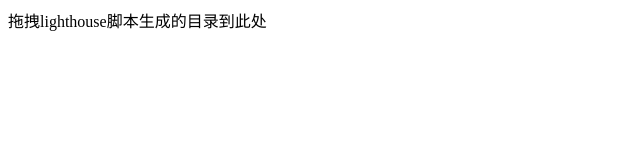
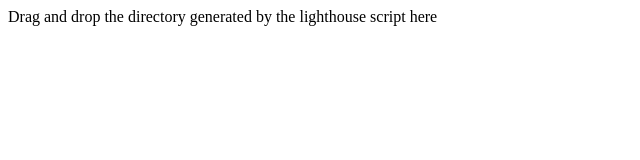
Before and after one commit to ArcBlock/assisted-viewing-lighthouse, a website: page view/index.html in a window 1280 px wide. Shown: the whole page, without its empty margins (0-640 px from the left). Drawn offline with Linux system fonts and the light colour scheme.

Commit message:
refactor: changing the structure and documentation of a document

```diff
--- a/package.json
+++ b/package.json
@@ -5,7 +5,7 @@
   "main": "index.js",
   "scripts": {
     "test": "echo \"Error: no test specified\" && exit 1",
-    "run": "node index.js"
+    "main": "node index.js"
   },
   "author": "",
   "license": "MIT",
--- a/lighthouse-diff/index.html
+++ b/view/index.html
@@ -4,11 +4,11 @@
     <meta charset="UTF-8" />
     <meta http-equiv="X-UA-Compatible" content="IE=edge" />
     <meta name="viewport" content="width=device-width, initial-scale=1.0" />
-    <title>对比lighthosue分数</title>
+    <title>Lighthouse Score Table</title>
     <link rel="stylesheet" href="main.css" />
   </head>
   <body>
-    <div id="haha">拖拽lighthouse脚本生成的目录到此处</div>
+    <div>Drag and drop the directory generated by the lighthouse script here</div>
     <script src="main.js"></script>
   </body>
 </html>
```
Also changed, not shown: README.md, view/main.css (renamed from lighthouse-diff/main.css), view/main.js (renamed from lighthouse-diff/main.js), 2 other files.
